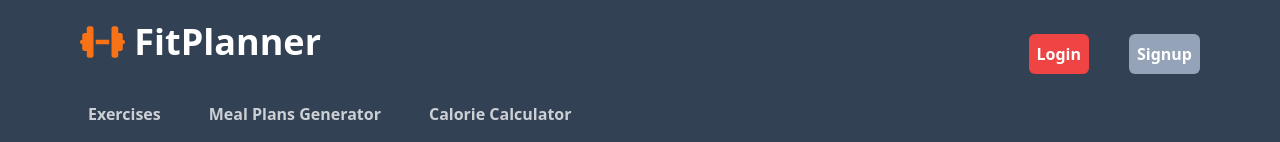
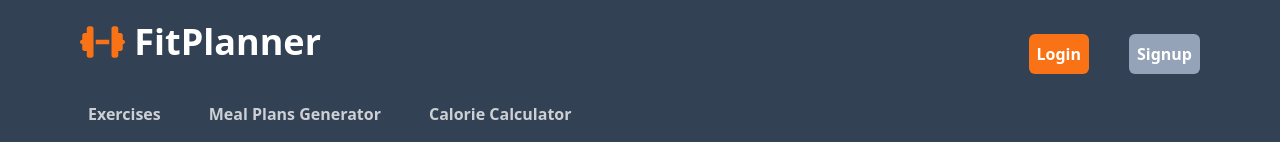
Before and after one commit to johnkristanf/FitPlanner, a React (Vite) app in the folder app/client/: page / in a window 1280 px wide. Shown: the top 142 px of the page. Built offline with nearby package versions, Linux system fonts and the light colour scheme; no server answers.

Commit message:
di japon mawa ang bug bay

```diff
--- a/app/client/src/components/Exercise/parts/NavBar.tsx
+++ b/app/client/src/components/Exercise/parts/NavBar.tsx
@@ -34,7 +34,7 @@ const AuthButtons = () => {
   return(
      <div className="flex gap-10">
 
-          <Link to='/auth/login'><button className="bg-red-500 rounded-md p-2 text-white hover:opacity-75">
+          <Link to='/auth/login'><button className="bg-orange-500 rounded-md p-2 text-white hover:opacity-75">
             Login
           </button></Link>
 
@@ -66,15 +66,10 @@ export const NavBar = () => {
 
   useEffect(() => {
 
-    const fetchUserData = async () => {
+    userData().then((user) => {
+      setUserData(user)
 
-      const response = await userData();
-
-      if(response) setUserData(response)
-
-    }
-
-    fetchUserData();
+    });
 
   }, [])
 
```
